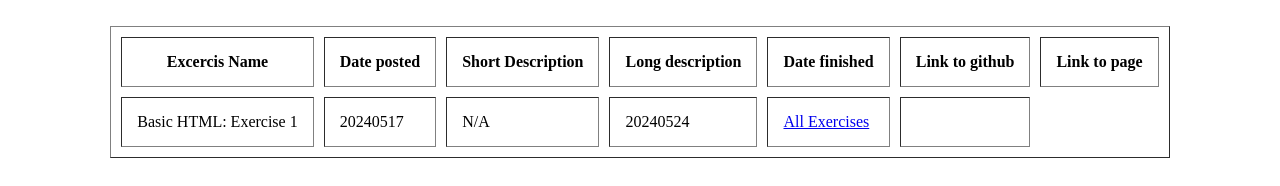
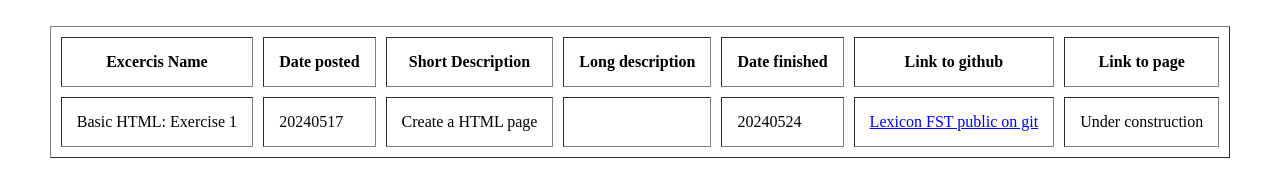
Before and after one commit to heskyttberg/LexiconFST, a website: page index.html in a window 1280 px wide. Drawn offline with Linux system fonts and the light colour scheme.

Commit message:
first chage

```diff
--- a/index.html
+++ b/index.html
@@ -36,10 +36,11 @@
                 <tr>
                     <td> Basic HTML: Exercise 1 </td>
                     <td> 20240517</td>
-                    <td> N/A </td>
+                    <td> Create a HTML page </td>
+                    <td></td>
                     <td> 20240524 </td>
-                    <td> <a href="https://github.com/heskyttberg/mykidz"> All Exercises </a></td>
-                    <td></td>
+                    <td> <a href="https://github.com/heskyttberg/LexiconFST"> Lexicon FST public on git</a></td>
+                    <td> Under construction </td>
                 </tr>
             </tbody>
         </table>
```
